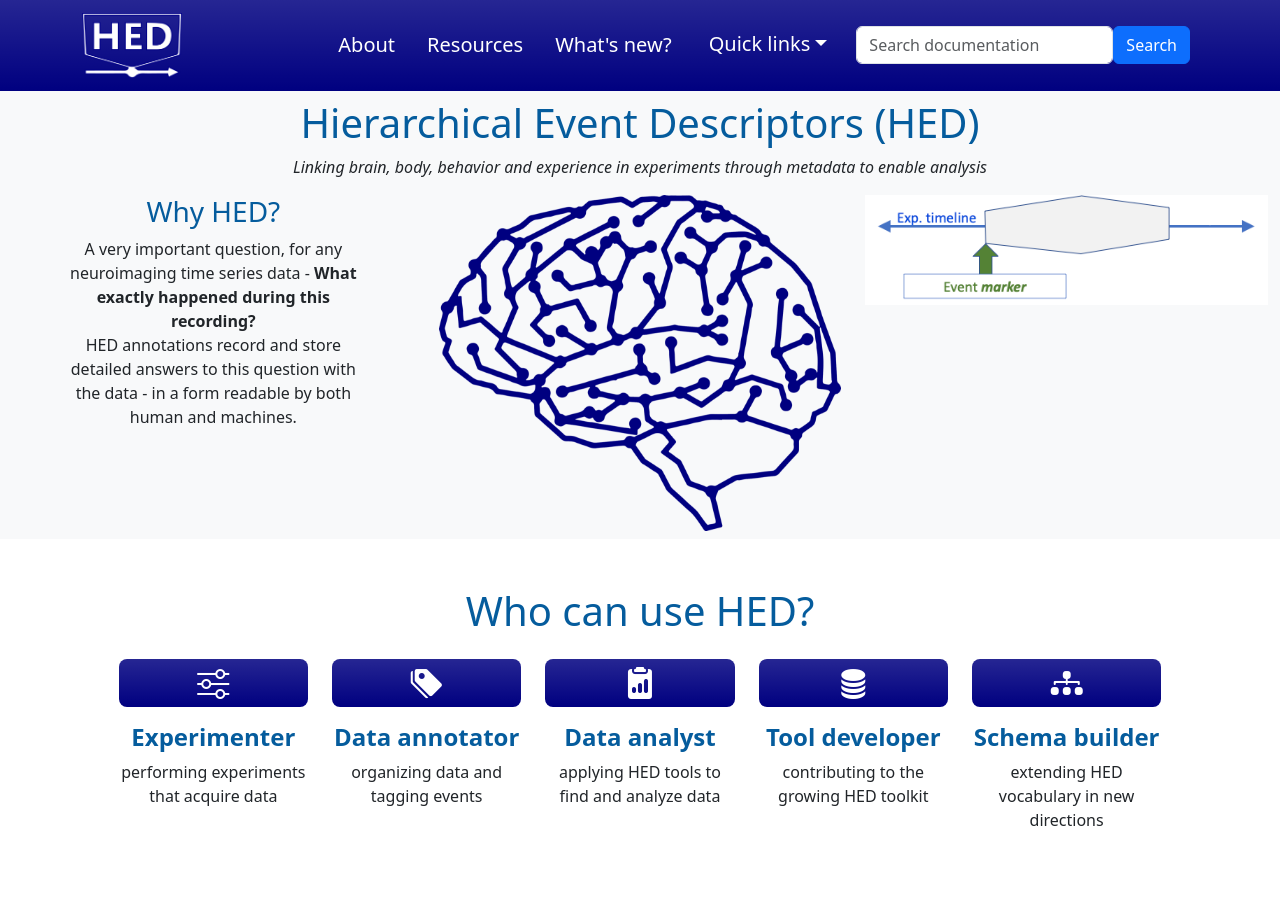
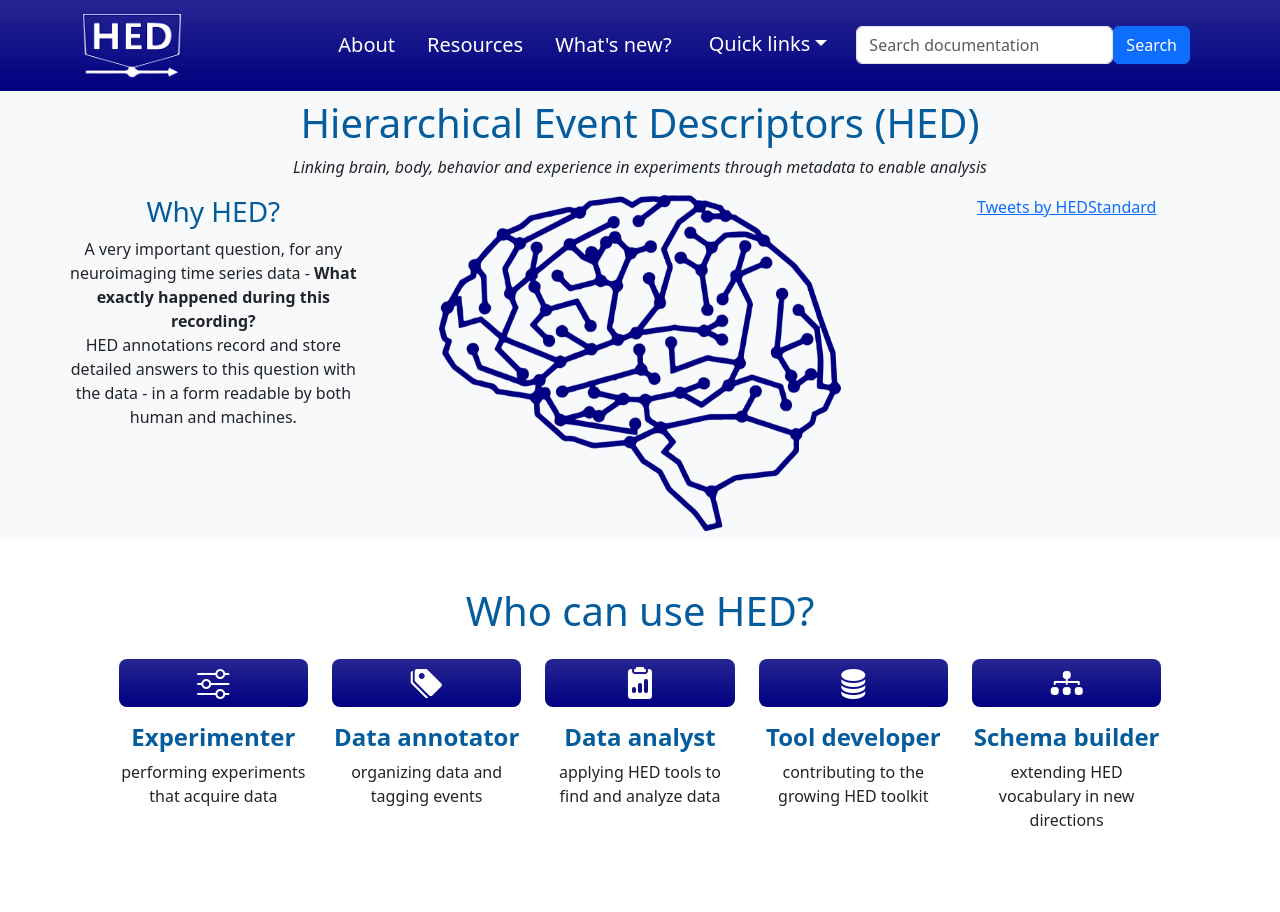
Before and after one commit to hed-standard/hed-standard.github.io, a Jekyll site: the page index.html, which Jekyll copies as it is, in a window 1280 px wide. Built offline with Jekyll 4.4.1, drawn with Linux system fonts in a browser that asks for light colours; comment, search, counter and statistics services are not loaded.

Commit message:
embed twitter

```diff
--- a/index.html
+++ b/index.html
@@ -75,9 +75,12 @@
             <i class="fas fa-globe fa-5x"></i>
             <img src="assets/images/blue_head.png" class="img-fluid" alt="Responsive image">
         </div>
-        <div class="col-md-4">
+        <div class="col-md-4 p-lg">
+            <a class="twitter-timeline" href="https://twitter.com/HEDStandard?ref_src=twsrc%5Etfw">Tweets by HEDStandard</a> <script async src="https://platform.twitter.com/widgets.js" charset="utf-8"></script>
+            <!--
             <i class="fas fa-globe fa-5x"></i>
             <img src="assets/images/EventMarker.png" class="img-fluid" alt="Responsive image">
+            -->
         </div>
     </div>
   </div>
```
